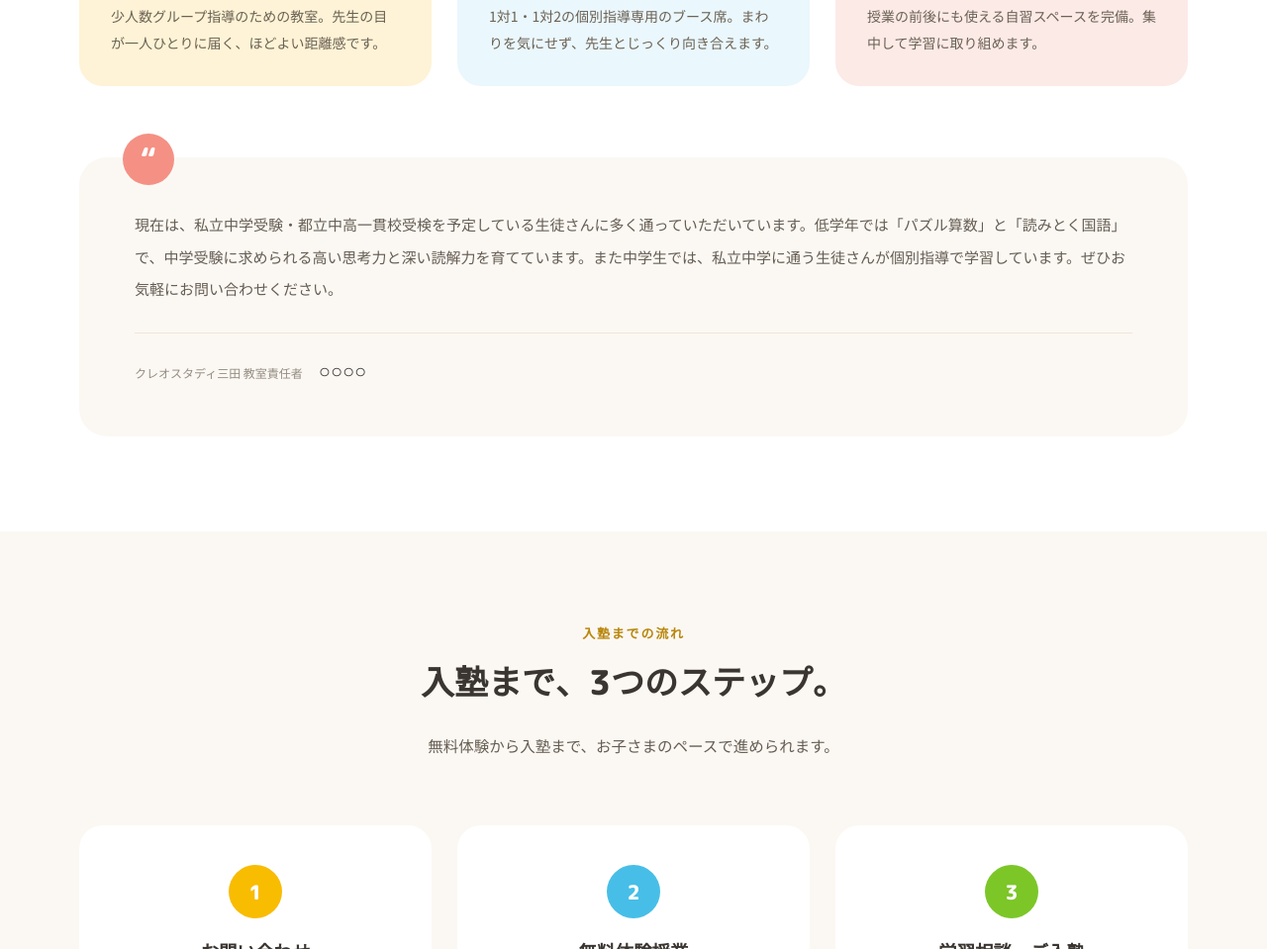
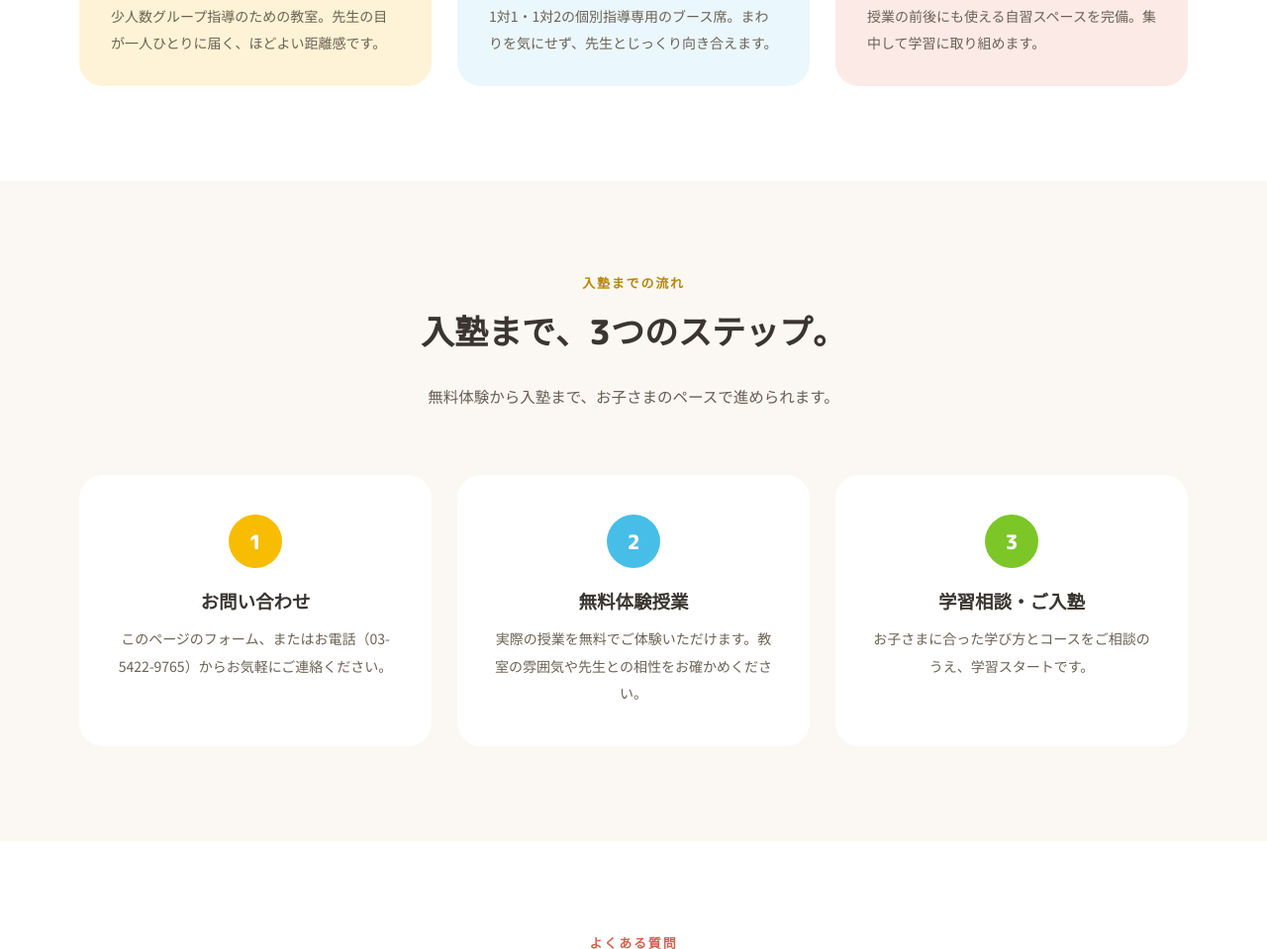
Before and after one commit to yossy6028/creo-study-mita-handoff, a plain HTML site: page creo-study-mita-onepage.html in a window 1280 px wide. Shown: the part 2869-3828 px from the top of the page at 99% size. Drawn offline with Linux system fonts and the light colour scheme.

Commit message:
教室責任者メッセージ・署名を1ページ版から削除
Co-Authored-By: Claude Sonnet 5.5 <noreply@anthropic.com>
Claude-Session: https://claude.ai/code/session_013tGBtzqkYdtEAMH3iyZnay

```diff
--- a/creo-study-mita-onepage.html
+++ b/creo-study-mita-onepage.html
@@ -547,14 +547,6 @@
         </div>
       </div>
 
-      <div class="card message-card rv" style="margin-top:72px;background:var(--bg)">
-        <div class="message-quote">“</div>
-        <p class="message-body">現在は、私立中学受験・都立中高一貫校受検を予定している生徒さんに多く通っていただいています。低学年では「パズル算数」と「読みとく国語」で、中学受験に求められる高い思考力と深い読解力を育てています。また中学生では、私立中学に通う生徒さんが個別指導で学習しています。ぜひお気軽にお問い合わせください。</p>
-        <div class="message-sign">
-          <span class="message-role">クレオスタディ三田 教室責任者</span>
-          <span class="message-name">○○○○</span>
-        </div>
-      </div>
     </div>
   </section>
 
```
